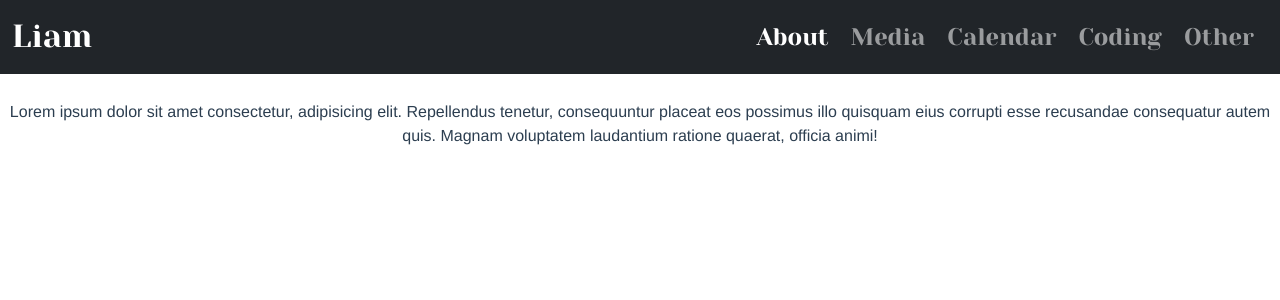
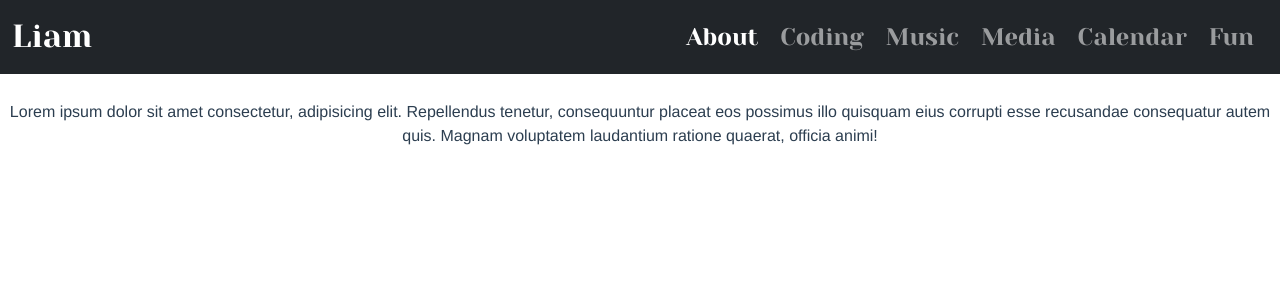
Before and after one commit to liammccon/vue-portfolio, a Vue app: page / in a window 1280 px wide. Shown: the top 300 px of the page. Built offline with nearby package versions, Linux system fonts and the light colour scheme.

Commit message:
Clean up NavBar spacing and add comments

```diff
--- a/src/components/NavBar.vue
+++ b/src/components/NavBar.vue
@@ -1,16 +1,28 @@
 <template>
+    <!--Navbar-->
     <nav class="navbar navbar-expand-md navbar-dark bg-dark">
         <div class="container-fluid">
-      <!---->
+            <!--Left Name Text-->
             <a class="navbar-brand fs-2" href="#">Liam</a>
-      <!---->
+
+            <!--Toggle button-->
             <button class="navbar-toggler" type="button" data-bs-toggle="collapse" data-bs-target="#navbarSupportedContent" aria-controls="navbarSupportedContent" aria-expanded="false" aria-label="Toggle navigation">
                 <span class="navbar-toggler-icon"></span>
             </button>
+
+            <!--Collapsing Links-->
             <div class="collapse navbar-collapse" id="navbarSupportedContent">
                 <ul class="navbar-nav ms-auto mb-2 mb-sm-0 fs-2 ">
+
+                    <!--Links-->
                     <li class="nav-item">
                         <a class="nav-link active" aria-current="page" href="#">About</a>
+                    </li>
+                    <li class="nav-item">
+                        <a class="nav-link" href="#">Coding</a>
+                    </li>
+                    <li class="nav-item">
+                        <a class="nav-link" href="#">Music</a>
                     </li>
                     <li class="nav-item">
                         <a class="nav-link" href="#">Media</a>
@@ -19,12 +31,8 @@
                         <a class="nav-link" href="#">Calendar</a>
                     </li>
                     <li class="nav-item">
-            <a class="nav-link" href="#">Coding</a>
+                        <a class="nav-link" href="#">Fun</a>
                     </li>
-          <li class="nav-item">
-            <a class="nav-link" href="#">Other</a>
-          </li>
-
                 </ul>
             </div>
         </div>
```
Lines whose indentation alone changed are shown as unchanged.
